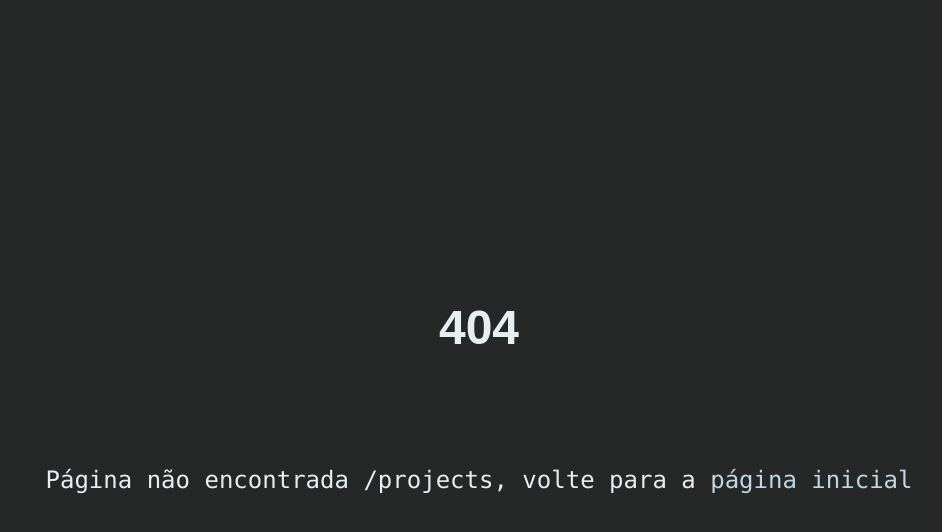
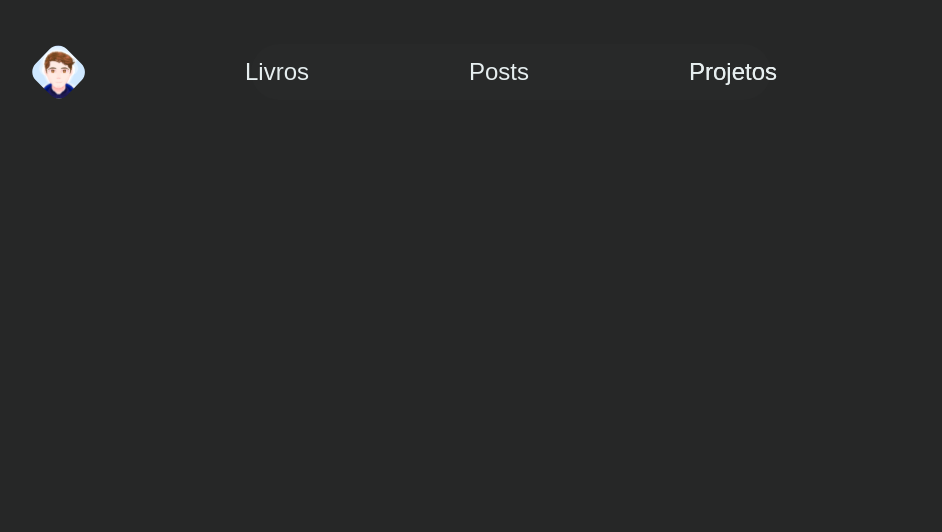
Before and after one commit to miguel-l-b/miguel-l-b.dev, a React (Create React App) app: page /projects in a window 1280 px wide. Before the commit this address had no page. Shown: the top 532 px of the page, without its empty margins (161-1103 px from the left). Built offline with nearby package versions, Linux system fonts and the light colour scheme.

Commit message:
Add Projects page to Router

```diff
--- a/src/Router.tsx
+++ b/src/Router.tsx
@@ -5,6 +5,7 @@ import Curse from "./components/Curse"
 import ErrorNotFound from "./pages/404"
 import Books from "./pages/Books"
 import Home from "./pages/Home"
+import Projects from "./pages/Projects"
 
 export default function Router(): JSX.Element {
   return (
@@ -14,6 +15,7 @@ export default function Router(): JSX.Element {
         <Routes>
           <Route path="/" element={<Home />} />
           <Route path="/books" element={<Books />} />
+          <Route path="/projects" element={<Projects />} />
           <Route path="/*" element={<ErrorNotFound />} />
         </Routes>
       </BrowserRouter>
--- /dev/null
+++ b/src/pages/Projects.tsx
@@ -0,0 +1,9 @@
+import Header from "../components/Header"
+
+export default function Projects(): JSX.Element {
+  return (
+    <>
+      <Header path="projects" />
+    </>
+  )
+}
```
